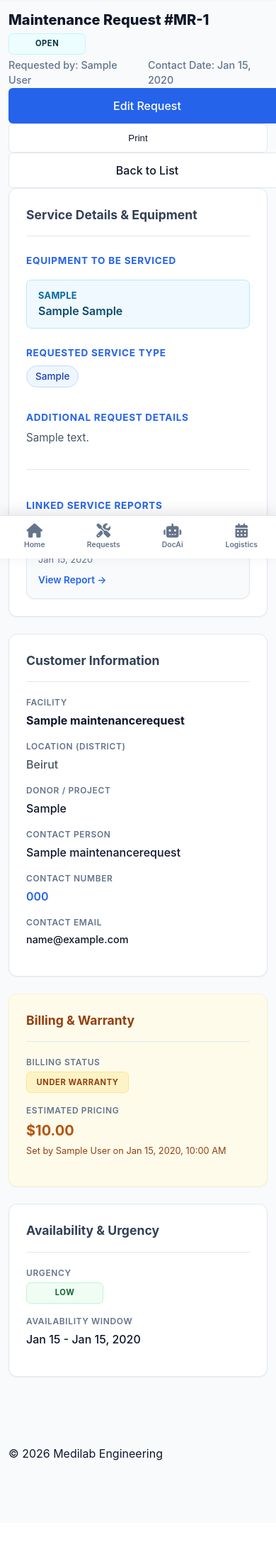
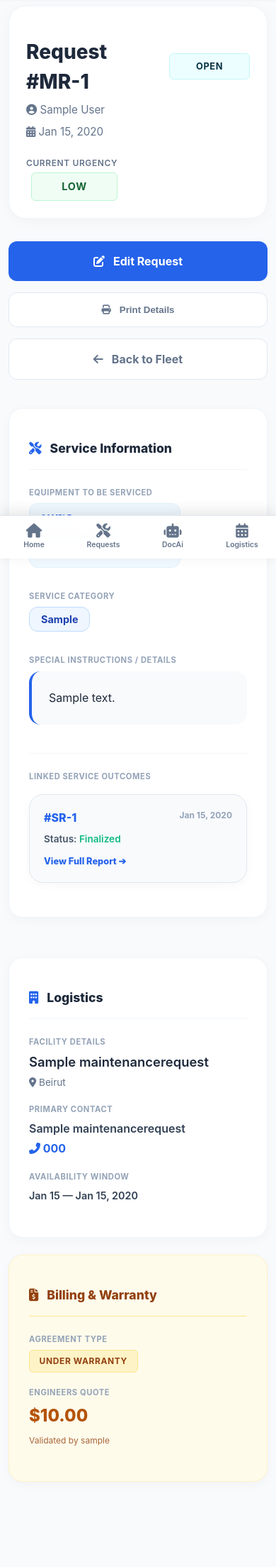
Before and after one commit to RawadZaidan/engineeringReports, a Django app: page /requests/1/ in a window 390 px wide. Shown: the part 57-2265 px from the top of the page at 71% size. Before the commit the page ends 2115 px from the top, so only its background shows below. Run offline with Django 5.2, Linux system fonts and the light colour scheme; a user stored in the database is signed in; tables that the repository leaves empty hold one stand-in row (values such as "Sample post").

Commit message:
Optimized spacing and styling on mobile app

```diff
--- a/static/css/styles.css
+++ b/static/css/styles.css
@@ -536,6 +536,145 @@ body {
     box-shadow: 0 2px 4px rgba(0,0,0,0.05);
 }
 
+/* ==========================================================================
+   Premium Detail Page Styles
+   ========================================================================== */
+.detail-page-container {
+    max-width: 1000px;
+    margin: 0 auto;
+    padding-bottom: 5rem;
+}
+
+.detail-header-card {
+    background: white;
+    border-radius: 24px;
+    padding: 2rem;
+    margin-bottom: 2rem;
+    border: 1px solid #f1f5f9;
+    box-shadow: 0 4px 25px -5px rgba(0, 0, 0, 0.05);
+    display: flex;
+    justify-content: space-between;
+    align-items: flex-start;
+}
+
+.detail-header-main h1 {
+    font-size: 2.25rem;
+    font-weight: 800;
+    color: #1e293b;
+    margin-bottom: 0.5rem;
+    display: flex;
+    align-items: center;
+    gap: 1rem;
+}
+
+.detail-header-meta {
+    display: flex;
+    gap: 1.5rem;
+    color: #64748b;
+    font-size: 0.95rem;
+}
+
+.detail-action-grid {
+    display: grid;
+    grid-template-columns: repeat(auto-fit, minmax(200px, 1fr));
+    gap: 1rem;
+    margin-bottom: 2.5rem;
+}
+
+.detail-action-btn {
+    padding: 1rem;
+    border-radius: 12px;
+    font-weight: 700;
+    text-align: center;
+    text-decoration: none;
+    transition: all 0.2s;
+    display: flex;
+    align-items: center;
+    justify-content: center;
+    gap: 0.75rem;
+}
+
+.btn-premium-primary { background: var(--primary-color); color: white; border: none; }
+.btn-premium-success { background: var(--success-color); color: white; border: none; }
+.btn-premium-outline { background: white; color: #64748b; border: 1px solid #e2e8f0; }
+
+.btn-premium-primary:hover { transform: translateY(-2px); box-shadow: 0 8px 20px rgba(37, 99, 235, 0.2); }
+.btn-premium-success:hover { transform: translateY(-2px); box-shadow: 0 8px 20px rgba(16, 185, 129, 0.2); }
+.btn-premium-outline:hover { background: #f8fafc; color: #1e293b; }
+
+.detail-content-grid {
+    display: grid;
+    grid-template-columns: 2fr 1fr;
+    gap: 2rem;
+}
+
+.content-section-card {
+    background: white;
+    border-radius: 20px;
+    padding: 1.75rem;
+    border: 1px solid #f1f5f9;
+    box-shadow: 0 4px 15px rgba(0, 0, 0, 0.03);
+    margin-bottom: 1.5rem;
+}
+
+.section-title {
+    font-size: 1.1rem;
+    font-weight: 800;
+    color: #1e293b;
+    margin-bottom: 1.5rem;
+    padding-bottom: 1rem;
+    border-bottom: 1px solid #f1f5f9;
+    display: flex;
+    align-items: center;
+    gap: 0.75rem;
+}
+
+.detail-item {
+    margin-bottom: 1.25rem;
+}
+
+.item-label {
+    font-size: 0.7rem;
+    font-weight: 700;
+    color: #94a3b8;
+    text-transform: uppercase;
+    letter-spacing: 0.05em;
+    margin-bottom: 0.4rem;
+    display: block;
+}
+
+.item-value {
+    color: #334155;
+    font-weight: 600;
+    font-size: 1rem;
+    line-height: 1.5;
+}
+
+.equipment-badge-container {
+    display: flex;
+    flex-wrap: wrap;
+    gap: 0.75rem;
+}
+
+.equipment-premium-badge {
+    background: #f0f9ff;
+    border: 1px solid #e0f2fe;
+    border-radius: 12px;
+    padding: 0.75rem 1rem;
+    min-width: 180px;
+}
+
+.eq-category { font-size: 0.65rem; font-weight: 700; color: var(--primary-color); text-transform: uppercase; margin-bottom: 0.25rem; }
+.eq-model { font-size: 0.95rem; font-weight: 800; color: #1e293b; }
+
+@media (max-width: 768px) {
+    .detail-header-card { flex-direction: column; gap: 1.5rem; padding: 1.5rem; }
+    .detail-header-main h1 { font-size: 1.75rem; }
+    .detail-header-meta { flex-direction: column; gap: 0.5rem; }
+    .detail-action-grid { grid-template-columns: 1fr; }
+    .detail-content-grid { grid-template-columns: 1fr; }
+}
+
 @media (max-width: 768px) {
     body { padding-bottom: 75px; } /* Space for bottom nav */
 
@@ -626,16 +765,47 @@ body {
         margin-left: 0;
     }
 
-    .mobile-bottom-nav { display: grid; }
+    .mobile-bottom-nav { display: grid; gap: 2px; height: 60px; }
+    .bottom-nav-icon { margin-bottom: 0; font-size: 1.2rem; }
+
+    .premium-filter-container { gap: 1rem; margin-bottom: 1.25rem; }
+    .status-pill { padding: 0.4rem 0.85rem; font-size: 0.75rem; }
 
     .premium-sort-search {
         flex-direction: column;
         align-items: stretch;
+        gap: 0.75rem;
     }
 
     .request-modern-grid {
         grid-template-columns: 1fr;
-    }
+        gap: 1.25rem !important;
+        margin-top: 1rem;
+    }
+
+    .request-modern-card {
+        padding: 1rem;
+        border-radius: 16px;
+        height: auto;
+    }
+
+    .request-card-header { margin-bottom: 0.5rem; }
+    .request-card-title { font-size: 1.1rem; margin-bottom: 0.15rem; }
+    .request-card-location { margin-bottom: 0.75rem; font-size: 0.75rem; }
+
+    .request-card-info-grid {
+        gap: 0.5rem;
+        margin-bottom: 0.75rem;
+        padding-top: 0.75rem;
+    }
+
+    .info-label { font-size: 0.55rem; margin-bottom: 0.1rem; }
+    .engineer-avatar { width: 22px !important; height: 22px !important; font-size: 0.7rem !important; }
+
+    .request-card-footer {
+        padding-top: 0.75rem;
+    }
+    .footer-link, .footer-edit-link { font-size: 0.8rem; }
 
     .report-actions .btn {
         width: 100%;
@@ -647,18 +817,6 @@ body {
     .page-title { font-size: 1.5rem; margin-bottom: 0.5rem; }
     .search-form { margin-bottom: 1rem; }
     .container { padding: 0 1rem; }
-
-    /* Fix bottom nav double icons / overlapping */
-    .bottom-nav-link {
-        gap: 2px;
-    }
-    .bottom-nav-icon {
-        margin-bottom: 0;
-        font-size: 1.2rem;
-    }
-    .mobile-bottom-nav {
-        height: 60px;
-    }
 
     .report-grid-layout { display: block; }
     .card { margin-bottom: 1rem; padding: 1rem; }
--- a/templates/core/request_detail.html
+++ b/templates/core/request_detail.html
@@ -9,86 +9,105 @@
     <img src="{% static 'img/iso_logo.png' %}" alt="ISO Certification" class="letterhead-logo">
 </div>
 
-<div class="report-page-header">
-    <div class="report-title-section">
-        <h1 class="page-title">
-            Maintenance Request #MR-{{ request.id }}
-            <span class="status-badge status-{{ request.status|lower|cut:' ' }}">{{ request.status }}</span>
+<div class="detail-page-container">
+    <div class="detail-header-card">
+        <div class="detail-header-main">
+            <h1>
+                Request #MR-{{ request.id }}
+                <span class="status-badge status-{{ request.status|lower|cut:' ' }}" style="font-size: 0.8rem; padding: 0.5rem 1rem;">{{ request.status }}</span>
             </h1>
-        <div class="report-meta">
-            <span><i class="icon-user"></i> Requested by: {{ request.created_by.get_full_name|default:request.created_by.username|default:"System" }}</span>
-            <span><i class="icon-calendar"></i> Contact Date: {{ request.customer_contact_date|date:"M d, Y" }}</span>
+            <div class="detail-header-meta">
+                <span><i class="fas fa-user-circle"></i> {{ request.created_by.get_full_name|default:request.created_by.username }}</span>
+                <span><i class="fas fa-calendar-alt"></i> {{ request.customer_contact_date|date:"M d, Y" }}</span>
             </div>
         </div>
-    <div class="report-actions">
-        {% if user.is_staff or request.created_by == user %}
-        <a href="{% url 'request_update' request.pk %}" class="btn btn-primary">Edit Request</a>
-        {% endif %}
-        {% if is_engineer %}
-        <a href="{% url 'report_create' %}?request_id={{ request.pk }}" class="btn btn-primary" style="background-color: var(--success-color); border-color: var(--success-color);">Create Service Report</a>
-        {% endif %}
-        <button class="btn btn-secondary" onclick="window.print()"><i class="icon-printer"></i> Print</button>
-        <a href="{% url 'request_list' %}" class="btn btn-secondary">Back to List</a>
+        <div class="detail-header-urgency" style="text-align: right;">
+            <span class="info-label">Current Urgency</span>
+            <span class="status-badge urgency-{{ request.urgency|lower }}" style="font-size: 0.9rem; padding: 0.5rem 1.25rem;">{{ request.urgency }}</span>
         </div>
     </div>
 
-<div class="report-grid-layout">
-    <!-- Main Info -->
-    <div class="report-main-col grid-col-8">
-        <div class="card" style="margin-bottom: 1.5rem;">
-            <div class="card-title">Service Details & Equipment</div>
+    <!-- Actions Bar -->
+    <div class="detail-action-grid">
+        {% if user.is_staff or request.created_by == user %}
+        <a href="{% url 'request_update' request.pk %}" class="detail-action-btn btn-premium-primary">
+            <i class="fas fa-edit"></i> Edit Request
+        </a>
+        {% endif %}
 
-            <div class="content-block">
-                <h4>Equipment to be Serviced</h4>
-                <div class="equipment-grid">
+        {% if is_engineer %}
+        <a href="{% url 'report_create' %}?request_id={{ request.pk }}" class="detail-action-btn btn-premium-success">
+            <i class="fas fa-plus-circle"></i> Create Service Report
+        </a>
+        {% endif %}
+
+        <button class="detail-action-btn btn-premium-outline" onclick="window.print()">
+            <i class="fas fa-print"></i> Print Details
+        </button>
+
+        <a href="{% url 'request_list' %}" class="detail-action-btn btn-premium-outline">
+            <i class="fas fa-arrow-left"></i> Back to Fleet
+        </a>
+    </div>
+
+    <div class="detail-content-grid">
+        <!-- Main Column -->
+        <div class="detail-main-col">
+            <div class="content-section-card">
+                <h2 class="section-title"><i class="fas fa-tools" style="color: var(--primary-color);"></i> Service Information</h2>
+
+                <div class="detail-item">
+                    <span class="item-label">Equipment to be Serviced</span>
+                    <div class="equipment-badge-container">
                         {% for item in request.equipment_items.all %}
-                    <div class="equipment-item-badge">
-                        <div class="equipment-item-type">{{ item.equipment.product.category|default:'Equipment' }}</div>
-                        <div class="equipment-item-model">{{ item.equipment.product.manufacturer }} {{ item.equipment.product.model }}</div>
+                        <div class="equipment-premium-badge">
+                            <div class="eq-category">{{ item.equipment.product.category|default:'Standard Equipment' }}</div>
+                            <div class="eq-model">{{ item.equipment.product.manufacturer }} {{ item.equipment.product.model }}</div>
+                            <div style="font-size: 0.75rem; color: #64748b; margin-top: 4px;">S/N: {{ item.equipment.serial_number|default:"N/A" }}</div>
                         </div>
                         {% empty %}
                             {% if request.equipment_list %}
-                            <div style="background: #f8fafc; padding: 1rem; border-radius: 8px; border: 1px solid #e2e8f0; font-style: italic; color: #64748b;">
+                                <div style="background: #f8fafc; padding: 1rem; border-radius: 12px; border: 1px solid #e2e8f0; font-size: 0.9rem; line-height: 1.6; color: #475569;">
                                     {{ request.equipment_list|linebreaksbr }}
                                 </div>
                             {% else %}
-                            <div class="text-muted">No equipment specified.</div>
+                                <div class="text-muted" style="font-style: italic;">No specific equipment linked.</div>
                             {% endif %}
                         {% endfor %}
                     </div>
                 </div>
 
-            {% if request.service_type %}
-            <div class="content-block" style="margin-top: 1.5rem;">
-                <h4>Requested Service Type</h4>
-                <div style="display: flex; gap: 8px; flex-wrap: wrap;">
-                    {% for type in request.service_type.split|slice:"::" %}
-                         {# Splitting by comma might be better if I knew the split tag behavior but custom split isn't default #}
-                         {# I'll just display the string for now or use a basic loop if I had a custom filter #}
-                    {% endfor %}
-                    <div style="background: #eff6ff; color: #1e40af; padding: 4px 12px; border-radius: 9999px; font-size: 0.85rem; font-weight: 500; border: 1px solid #bfdbfe;">
-                        {{ request.service_type }}
+                <div class="detail-item" style="margin-top: 2rem;">
+                    <span class="item-label">Service Category</span>
+                    <div style="background: #eff6ff; color: #1e40af; padding: 6px 16px; border-radius: 12px; font-size: 0.9rem; font-weight: 700; border: 1px solid #bfdbfe; display: inline-block;">
+                        {{ request.service_type|default:"General Maintenance" }}
                     </div>
+                </div>
+
+                {% if request.request_details %}
+                <div class="detail-item" style="margin-top: 2rem;">
+                    <span class="item-label">Special Instructions / Details</span>
+                    <div style="background: #f8fafc; padding: 1.5rem; border-radius: 16px; color: #1e293b; font-size: 1rem; line-height: 1.7; border-left: 4px solid var(--primary-color);">
+                        {{ request.request_details|linebreaksbr }}
                     </div>
                 </div>
                 {% endif %}
 
-            {% if request.request_details %}
-            <div class="content-block" style="margin-top: 2rem;">
-                <h4>Additional Request Details</h4>
-                <p>{{ request.request_details|linebreaksbr }}</p>
+                {% if request.service_reports.all %}
+                <div class="detail-item" style="margin-top: 2.5rem; border-top: 1px solid #f1f5f9; padding-top: 1.5rem;">
+                    <span class="item-label" style="margin-bottom: 1rem;">Linked Service Outcomes</span>
+                    <div style="display: grid; grid-template-columns: repeat(auto-fill, minmax(240px, 1fr)); gap: 1rem;">
+                        {% for report in request.service_reports.all %}
+                        <a href="{% url 'report_detail' report.pk %}" style="text-decoration: none;">
+                            <div class="content-section-card" style="padding: 1.25rem; margin-bottom: 0; background: #f8fafc; transition: all 0.2s; border-color: #e2e8f0;">
+                                <div style="display: flex; justify-content: space-between; align-items: flex-start; margin-bottom: 0.5rem;">
+                                    <div style="font-weight: 800; color: var(--primary-color);">#SR-{{ report.id }}</div>
+                                    <div style="font-size: 0.75rem; color: #94a3b8; font-weight: 700;">{{ report.service_date|date:"M d, Y" }}</div>
                                 </div>
-            {% endif %}
-            {% if request.service_reports.all %}
-            <div class="content-block" style="margin-top: 2rem; border-top: 1px solid #e2e8f0; padding-top: 1rem;">
-                <h4 style="margin-bottom: 1rem;">Linked Service Reports</h4>
-                <div style="display: grid; grid-template-columns: repeat(auto-fill, minmax(200px, 1fr)); gap: 1rem;">
-                    {% for report in request.service_reports.all %}
-                    <div class="card" style="padding: 1rem; margin-bottom: 0; background: #f8fafc; border: 1px solid #e2e8f0;">
-                        <div style="font-weight: 700; color: var(--primary-color);">SR-{{ report.id }}</div>
-                        <div style="font-size: 0.8rem; color: #64748b;">{{ report.service_date|date:"M d, Y" }}</div>
-                        <a href="{% url 'report_detail' report.pk %}" class="view-link" style="margin-top: 0.5rem; display: block; font-size: 0.85rem;">View Report &#8594;</a>
+                                <div style="font-size: 0.85rem; color: #475569; font-weight: 600;">Status: <span style="color: var(--success-color);">Finalized</span></div>
+                                <div style="margin-top: 0.75rem; font-size: 0.8rem; color: var(--primary-color); font-weight: 800;">View Full Report ➔</div>
                             </div>
+                        </a>
                         {% endfor %}
                     </div>
                 </div>
@@ -96,94 +115,70 @@
             </div>
         </div>
 
-    <!-- Sidebar Info -->
-    <div class="report-sidebar-col grid-col-4">
-        <div class="card" style="margin-bottom: 1.5rem;">
-            <div class="card-title">Customer Information</div>
-            <div class="info-group">
-                <span class="info-label">Facility</span>
-                <div class="info-value" style="font-weight: 700;">{{ request.facility_name|default:"N/A" }}</div>
-            </div>
+        <!-- Sidebar Column -->
+        <div class="detail-sidebar-col">
+            <div class="content-section-card">
+                <h2 class="section-title"><i class="fas fa-building" style="color: var(--primary-color);"></i> Logistics</h2>
+
+                <div class="detail-item">
+                    <span class="item-label">Facility Details</span>
+                    <div class="item-value" style="font-size: 1.15rem; color: #1e293b;">{{ request.facility_name|default:"General Facility" }}</div>
                     {% if request.location %}
-            <div class="info-group">
-                <span class="info-label">Location (District)</span>
-                <div class="info-value" style="color: #4b5563;">{{ request.get_location_display }}</div>
-            </div>
-            {% endif %}
-            {% if request.donor %}
-            <div class="info-group">
-                <span class="info-label">Donor / Project</span>
-                <div class="info-value">{{ request.donor }}</div>
-            </div>
-            {% endif %}
-            <div class="info-group">
-                <span class="info-label">Contact Person</span>
-                <div class="info-value">{{ request.contact_name|default:"N/A" }}</div>
-            </div>
-            <div class="info-group">
-                <span class="info-label">Contact Number</span>
-                <div class="info-value" style="color: var(--primary-color); font-weight: 600;">{{ request.contact_number|default:"N/A" }}</div>
-            </div>
-            {% if request.contact_email %}
-            <div class="info-group">
-                <span class="info-label">Contact Email</span>
-                <div class="info-value" style="font-size: 0.9rem;">{{ request.contact_email }}</div>
+                    <div style="font-size: 0.85rem; color: #64748b; margin-top: 4px;">
+                        <i class="fas fa-map-marker-alt"></i> {{ request.get_location_display }}
                     </div>
                     {% endif %}
                 </div>
 
-        <div class="card" style="margin-bottom: 1.5rem; background: #fffbeb; border-color: #fef3c7;">
-            <div class="card-title" style="color: #92400e;">Billing & Warranty</div>
-            <div class="info-group">
-                <span class="info-label">Billing Status</span>
-                <div class="info-value">
-                    <span class="status-badge" style="background: #fef3c7; color: #92400e; border: 1px solid #fde68a;">
+                <div class="detail-item">
+                    <span class="item-label">Primary Contact</span>
+                    <div class="item-value">{{ request.contact_name|default:"Not Supplied" }}</div>
+                    <div style="color: var(--primary-color); font-weight: 700; margin-top: 4px;">
+                        <i class="fas fa-phone-alt"></i> {{ request.contact_number|default:"No Number" }}
+                    </div>
+                </div>
+
+                {% if request.availability_start %}
+                <div class="detail-item">
+                    <span class="item-label">Availability Window</span>
+                    <div class="item-value" style="font-size: 0.9rem;">
+                        {{ request.availability_start|date:"M d" }} — {{ request.availability_end|date:"M d, Y" }}
+                    </div>
+                </div>
+                {% endif %}
+            </div>
+
+            <div class="content-section-card" style="background: #fffbeb; border-color: #fef3c7;">
+                <h2 class="section-title" style="color: #92400e; border-color: #fde68a;">
+                    <i class="fas fa-file-invoice-dollar"></i> Billing & Warranty
+                </h2>
+
+                <div class="detail-item">
+                    <span class="item-label">Agreement Type</span>
+                    <div class="item-value">
+                        <span class="status-badge" style="background: #fef3c7; color: #92400e; border: 1px solid #fde68a; font-size: 0.75rem;">
                             {{ request.get_billing_status_display }}
                         </span>
                     </div>
                 </div>
-            {% if request.estimated_cost %}
-            <div class="info-group">
-                <span class="info-label">Estimated Pricing</span>
-                <div class="info-value" style="font-size: 1.25rem; font-weight: 700; color: #b45309;">
-                    <span id="display-price">${{ request.estimated_cost|floatformat:2 }}</span>
+
+                <div class="detail-item">
+                    <span class="item-label">Engineers Quote</span>
+                    <div class="item-value" style="font-size: 1.5rem; font-weight: 800; color: #b45309;">
+                        ${{ request.estimated_cost|floatformat:2|default:"0.00" }}
                     </div>
                     {% if request.pricing_set_by %}
-                <div style="font-size: 0.8rem; color: #92400e; margin-top: 4px;">
-                    Set by <span id="display-pricer">{{ request.pricing_set_by.get_full_name|default:request.pricing_set_by.username }}</span> on <span id="display-date">{{ request.pricing_set_at|date:"M d, Y, h:i A" }}</span>
-                </div>
-                {% endif %}
-            </div>
-            {% endif %}
-
-            {% if is_engineer and request.billing_status == 'Billable' %}
-            <div style="margin-top: 1rem; padding-top: 1rem; border-top: 1px solid #fde68a;">
-                <button type="button" class="btn btn-sm btn-outline-primary" style="background: white; border-color: #d97706; color: #d97706; width: 100%;" onclick="openPricingModal()">
-                    {% if request.estimated_cost %}Update Pricing{% else %}Enter Engineer Pricing{% endif %}
-                </button>
+                    <div style="font-size: 0.75rem; color: #92400e; margin-top: 8px; opacity: 0.8;">
+                        Validated by {{ request.pricing_set_by.username }}
                     </div>
                     {% endif %}
                 </div>
 
-        <div class="card">
-            <div class="card-title">Availability & Urgency</div>
-            <div class="info-group">
-                <span class="info-label">Urgency</span>
-                <div class="info-value">
-                    <span class="status-badge urgency-{{ request.urgency|lower }}">
-                        {{ request.urgency }}
-                    </span>
-                </div>
-            </div>
-            <div class="info-group">
-                <span class="info-label">Availability Window</span>
-                <div class="info-value">
-                    {% if request.availability_start and request.availability_end %}
-                        {{ request.availability_start|date:"M d" }} - {{ request.availability_end|date:"M d, Y" }}
-                    {% else %}
-                        Not specified
+                {% if is_engineer and request.billing_status == 'Billable' %}
+                <button type="button" class="detail-action-btn btn-premium-outline" style="width: 100%; border-color: #d97706; color: #d97706; margin-top: 1rem;" onclick="openPricingModal()">
+                    <i class="fas fa-calculator"></i> Update Valuation
+                </button>
                 {% endif %}
-                </div>
             </div>
         </div>
     </div>
```
Lines whose indentation alone changed are shown as unchanged.
